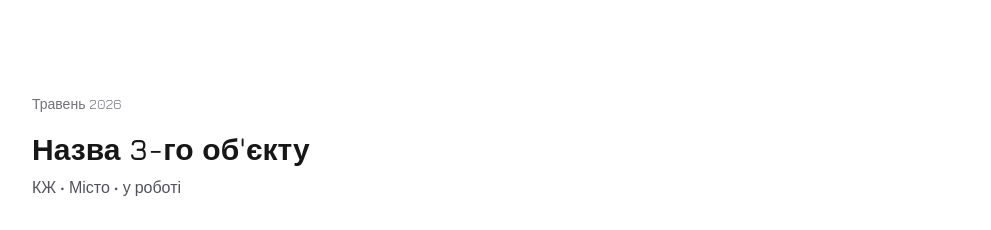
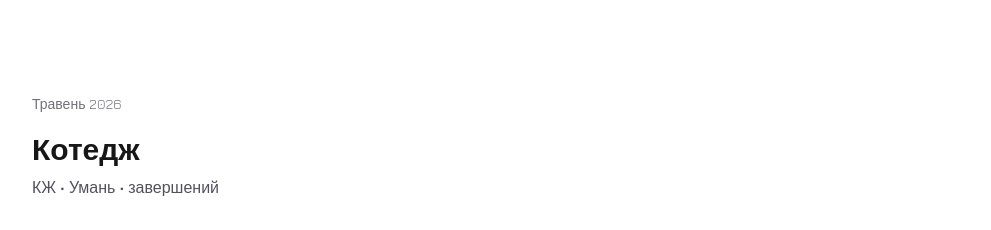
Before and after one commit to DenysKavun/beton-new, a Next.js app: page /proektuyu-zaraz in a window 1280 px wide. Shown: the part 2080-2310 px from the top of the page, without its empty margins (144-1135 px from the left). Built offline with nearby package versions, Linux system fonts and the light colour scheme.

Commit message:
Update page.tsx

```diff
--- a/app/proektuyu-zaraz/page.tsx
+++ b/app/proektuyu-zaraz/page.tsx
@@ -35,8 +35,8 @@ const PROJECTS = [
   {
     id: 3,
     date: 'Травень 2026',
-    title: "Назва 3-го об'єкту",
-    tags: 'КЖ • Місто • у роботі',
+    title: "Котедж",
+    tags: 'КЖ • Умань • завершений',
     images: ['/current/project3-1.webp', '/current/project3-2.webp', '/current/project3-3.webp']
   },
   {
```
